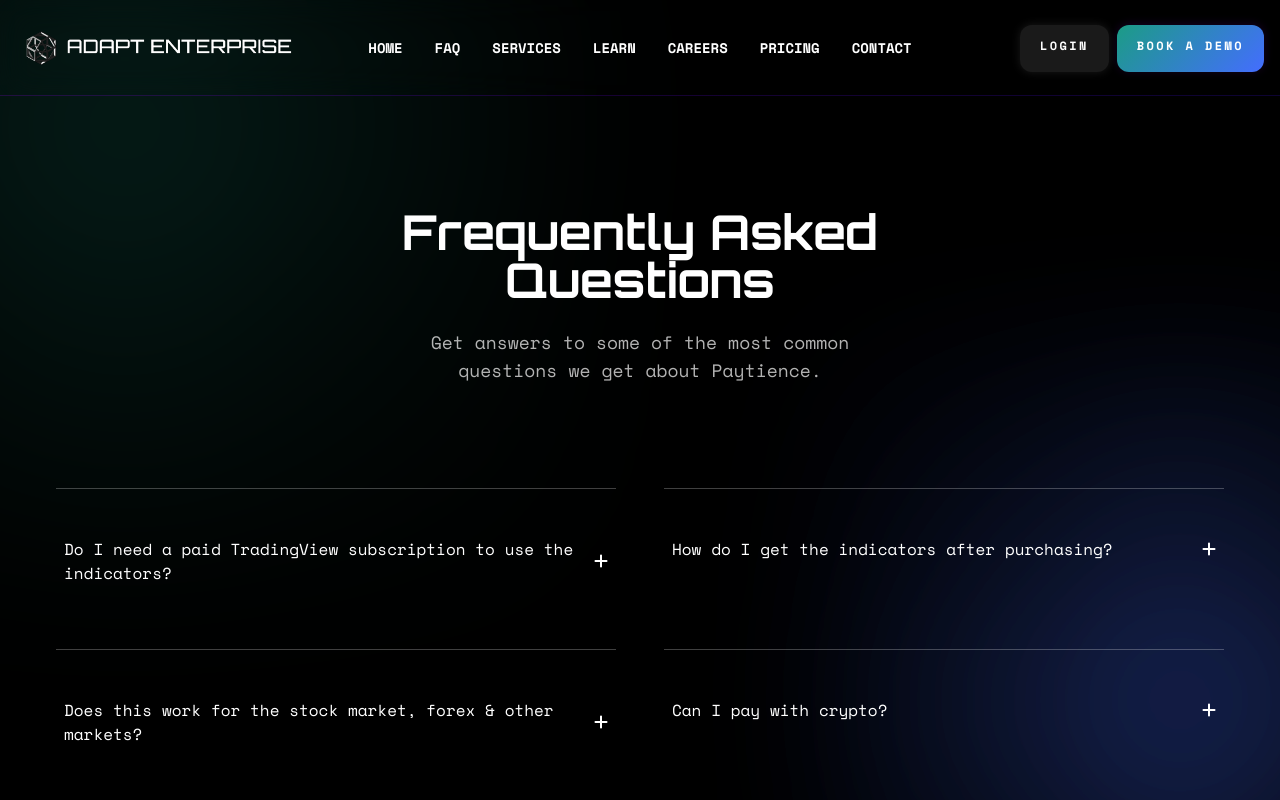
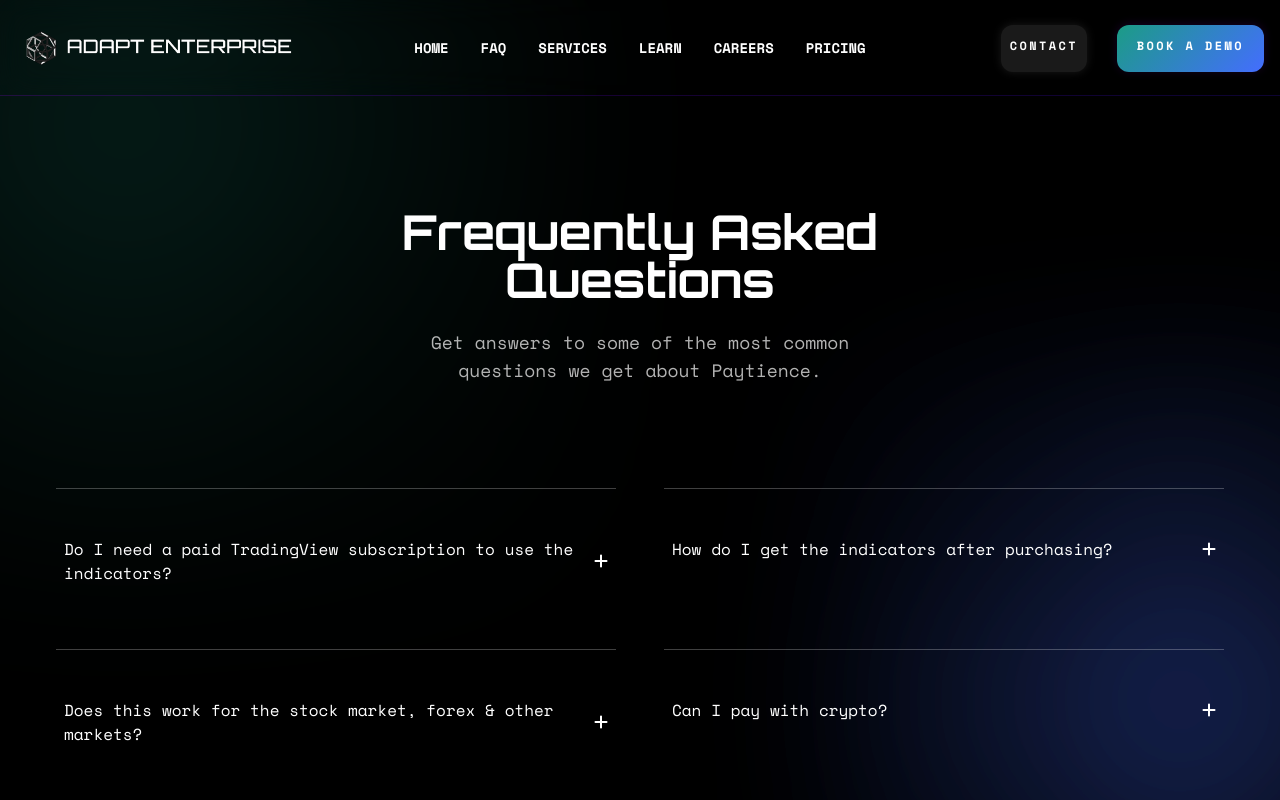
Before and after one commit to Zyrox03/Adapt, a React (Vite) app in the folder client/: page /faq in a window 1280 px wide. Shown: the top 800 px of the page. Built offline with nearby package versions, Linux system fonts and the light colour scheme; the HTML template or start-up script is replaced by a standard one.

Commit message:
simple navbar changes

```diff
--- a/client/src/components/NavBar.jsx
+++ b/client/src/components/NavBar.jsx
@@ -45,16 +45,16 @@ const NavBar = ({ toggleMobileNav }) => {
             Pricing
           </li>
         </LinkScroll>
-        <Link to="/contact">
-          <li className="transition duration-500 cursor-pointer hover:opacity-[0.5]">
-            Contact
-          </li>
-        </Link>
+
       </ul>
 
       <div className="hidden lg:flex gap-2 items-center flex-1 justify-end">
-        <button className="secondary-gradient-button font-bold">Login</button>
-        <button className="primary-gradient-button font-bold">
+      <Link to='/contact'>
+        <button className="secondary-gradient-button font-bold w-[80%] ">
+          {" "}
+          Contact
+        </button>
+        </Link>        <button className="primary-gradient-button font-bold">
           Book a Demo
         </button>
       </div>
--- a/client/src/components/NavBarMobile.jsx
+++ b/client/src/components/NavBarMobile.jsx
@@ -50,18 +50,16 @@ const NavBarMobile = ({ mobileNav, toggleMobileNav }) => {
           </li>
         </LinkScroll>
 
-        <Link to="/contact">
-          <li className="transition duration-500 cursor-pointer hover:opacity-[0.5]">
-            Contact
-          </li>
-        </Link>
+
       </ul>
 
       <div className="flex flex-col items-center gap-4">
-        <button className="secondary-gradient-button font-bold w-[80%] ">
+        <Link className="w-[80%]" to='/contact'>
+        <button className="secondary-gradient-button font-bold w-full ">
           {" "}
-          Login
+          Contact
         </button>
+        </Link>
         <button className="primary-gradient-button font-bold w-[80%] ">
           {" "}
           Buy Now
```
